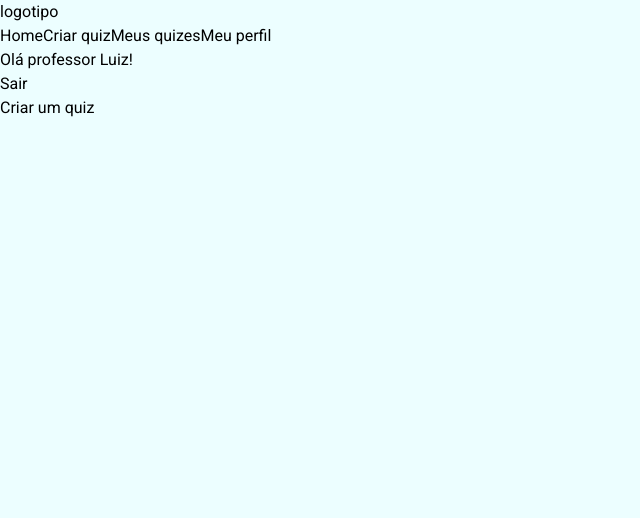
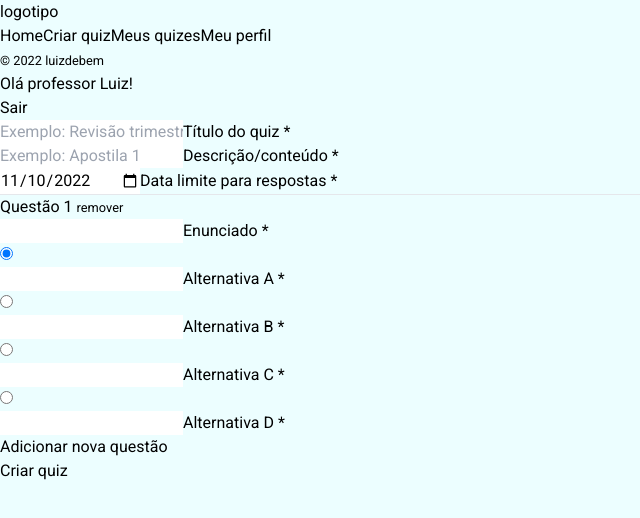
Before and after one commit to luizdebem/revisa-ai-web, a React (Create React App) app: page /create-quiz in a window 1280 px wide. Shown: the top 518 px of the page, without its empty margins (0-640 px from the left). Built offline with nearby package versions, Linux system fonts and the light colour scheme; no server answers; sample sign-in values are in the browser's storage; what @material-tailwind/react would draw is missing.

Commit message:
Create quiz done

```diff
--- a/src/components/SidebarItem.js
+++ b/src/components/SidebarItem.js
@@ -1,5 +1,5 @@
-import React from 'react'
-import { Link, useMatch, useResolvedPath } from 'react-router-dom';
+import React from "react"
+import { Link, useMatch, useResolvedPath } from "react-router-dom";
 
 const SidebarItem = ({ to, children }) => {
   const resolved = useResolvedPath(to);
--- a/src/layouts/BaseLayout.js
+++ b/src/layouts/BaseLayout.js
@@ -1,12 +1,11 @@
 import React from "react"
-import { Link } from "react-router-dom";
 import SidebarItem from "../components/SidebarItem";
 
 const BaseLayout = (props) => {
   const { children } = props;
   return (
     <div className="flex flex-row h-screen">
-      <aside className="w-64 overflow-y-auto py-4 px-3 pb-0 bg-gray-50 rounded">
+      <aside className="flex flex-col w-64 overflow-y-auto py-4 px-3 pb-0 bg-gray-50 rounded">
         <div className="flex flex-col justify-center items-center h-32 border border-black mb-5">
           <label>logotipo</label>
         </div>
@@ -16,18 +15,19 @@ const BaseLayout = (props) => {
           <SidebarItem to="/my-quizzes">Meus quizes</SidebarItem>
           <SidebarItem to="/my-profile">Meu perfil</SidebarItem>
         </ul>
+        <small className="mt-auto self-center">© 2022 luizdebem</small>
       </aside>
 
       <main className="w-full h-full flex flex-col">
-        <header className="border-gray-200 px-5 sm:px-4 flex-none">
+        <header className="border-gray-200 px-5 sm:px-4 flex-none mb-5">
           <div className="container h-16 flex flex-wrap justify-between items-center mx-auto border-b border-black">
             <div>Olá professor Luiz!</div>
             <span>Sair</span>
           </div>
         </header>
 
-        <div className="flex justify-center items-center flex-1">
-          {{ ...children }}
+        <div className="flex flex-1 px-3">
+          {children}
         </div>
       </main>
     </div>
--- a/src/pages/CreateQuiz.js
+++ b/src/pages/CreateQuiz.js
@@ -1,10 +1,128 @@
-import React from 'react'
-import BaseLayout from '../layouts/BaseLayout'
+import { Input, Button } from "@material-tailwind/react";
+import React, { useEffect, useState } from "react";
+import BaseLayout from "../layouts/BaseLayout";
+import { UserService } from "../services/UserService.js";
+import { QuizService } from "../services/QuizService.js";
+import { AxiosError } from "axios";
+import { useNavigate } from "react-router-dom";
 
 const CreateQuiz = () => {
+  const initialQuestions = [
+    {
+      "statement": "",
+      "alternatives": ["", "", "", ""],
+      "correctAnswerIndex": 0,
+      "id": Date.now()
+    }
+  ];
+
+  const navigate = useNavigate();
+
+  const [title, setTitle] = useState("");
+  const [description, setDescription] = useState("");
+  const [expiryDate, setExpiryDate] = useState(new Date().toISOString().split("T")[0]);
+  const [questions, setQuestions] = useState(initialQuestions);
+
+  async function submit(e) {
+    e.preventDefault();
+    const quiz = {
+      title,
+      description,
+      expiryDate,
+      teacherId: UserService.user._id,
+      questions
+    };
+    try {
+      const res = await QuizService.create(quiz);
+      navigate("/my-quizzes");
+    } catch (e) {
+      if (e instanceof AxiosError) {
+        const { error } = e.response.data;
+        alert(error);
+        return;
+      }
+      alert("Ocorreu um erro interno. Entre em contato com o suporte")
+      return;
+    }
+  }
+
+  function addQuestion() {
+    const questionsReference = [...questions];
+    questionsReference.push({
+      "statement": "",
+      "alternatives": ["", "", "", ""],
+      "correctAnswerIndex": 0,
+      "id": Date.now()
+    });
+    setQuestions(questionsReference);
+  }
+
+  function removeQuestion(id) {
+    const questionsReference = [...questions];
+    const filtered = questionsReference.filter((q) => q.id !== id);
+    setQuestions(filtered);
+  }
+
+  function updateQuestion(index, property, value) {
+    const questionsReference = [...questions];
+    questionsReference[index][property] = value;
+    setQuestions(questionsReference);
+  }
+
+  function updateQuestionAlternative(index, alternative, value) {
+    const questionsReference = [...questions];
+    questionsReference[index].alternatives[alternative] = value;
+    setQuestions(questionsReference);
+  }
+
   return (
     <BaseLayout>
-      <h1>Criar um quiz</h1>
+      <form className="flex flex-col w-1/2" onSubmit={submit}>
+        <div className="mb-4">
+          <Input onChange={(e) => { setTitle(e.target.value) }} required size="lg" variant="static" label="Título do quiz" placeholder="Exemplo: Revisão trimestral" type="text" />
+        </div>
+        <div className="mb-6">
+          <Input onChange={(e) => { setDescription(e.target.value) }} required size="lg" variant="static" label="Descrição/conteúdo" placeholder="Exemplo: Apostila 1" type="text" />
+        </div>
+        <div className="mb-4">
+          <Input onChange={(e) => { setExpiryDate(e.target.value); }} required size="lg" variant="outlined" label="Data limite para respostas" type="date" min={new Date().toISOString().split("T")[0]} defaultValue={new Date().toISOString().split("T")[0]} />
+        </div>
+
+        <hr className="my-3" />
+
+        {questions.map((question, index) =>
+          <div key={index}>
+            <label className="mb-2">Questão {index + 1} <small onClick={() => { removeQuestion(question.id); }}>remover</small></label>
+            <div className="mb-4">
+              <Input onChange={(e) => { updateQuestion(index, "statement", e.target.value) }} required size="lg" variant="outlined" label="Enunciado" type="text" />
+            </div>
+            <div className="mb-4 flex flex-row items-center">
+              <input defaultChecked={true} type="radio" name={`correct-${question.id}`} className="mr-2" onChange={(e) => { updateQuestion(index, "correctAnswerIndex", 0) }} />
+              <Input onChange={(e) => { updateQuestionAlternative(index, 0, e.target.value) }} required size="lg" variant="outlined" label="Alternativa A" type="text" />
+            </div>
+            <div className="mb-4 flex flex-row items-center">
+              <input type="radio" name={`correct-${question.id}`} className="mr-2" onChange={(e) => { updateQuestion(index, "correctAnswerIndex", 1) }} />
+              <Input onChange={(e) => { updateQuestionAlternative(index, 1, e.target.value) }} required size="lg" variant="outlined" label="Alternativa B" type="text" />
+
+            </div>
+            <div className="mb-4 flex flex-row items-center">
+              <input type="radio" name={`correct-${question.id}`} className="mr-2" onChange={(e) => { updateQuestion(index, "correctAnswerIndex", 2) }} />
+              <Input onChange={(e) => { updateQuestionAlternative(index, 2, e.target.value) }} required size="lg" variant="outlined" label="Alternativa C" type="text" />
+
+            </div>
+            <div className="mb-4 flex flex-row items-center">
+              <input type="radio" name={`correct-${question.id}`} className="mr-2" onChange={(e) => { updateQuestion(index, "correctAnswerIndex", 3) }} />
+              <Input onChange={(e) => { updateQuestionAlternative(index, 3, e.target.value) }} required size="lg" variant="outlined" label="Alternativa D" type="text" />
+
+            </div>
+            {index + 1 === questions.length ? <Button onClick={addQuestion} className="mb-4 w-full">Adicionar nova questão</Button> : <></>}
+          </div>
+        )}
+
+        {!questions.length ? <Button onClick={addQuestion} className="mb-4 w-full">Adicionar nova questão</Button> : <></>}
+
+        <Button className="mb-4" type="submit">Criar quiz</Button>
+      </form>
     </BaseLayout>
   )
 }
--- a/src/pages/Home.js
+++ b/src/pages/Home.js
@@ -1,5 +1,5 @@
-import React from 'react'
-import BaseLayout from '../layouts/BaseLayout'
+import React from "react"
+import BaseLayout from "../layouts/BaseLayout"
 
 const Home = () => {
   return (
--- a/src/pages/MyProfile.js
+++ b/src/pages/MyProfile.js
@@ -1,5 +1,5 @@
-import React from 'react'
-import BaseLayout from '../layouts/BaseLayout'
+import React from "react"
+import BaseLayout from "../layouts/BaseLayout"
 
 const MyProfile = () => {
   return (
--- a/src/pages/MyQuizzes.js
+++ b/src/pages/MyQuizzes.js
@@ -1,5 +1,5 @@
-import React from 'react'
-import BaseLayout from '../layouts/BaseLayout'
+import React from "react"
+import BaseLayout from "../layouts/BaseLayout"
 
 const MyQuizzes = () => {
   return (
--- /dev/null
+++ b/src/services/QuizService.js
@@ -0,0 +1,9 @@
+import axios from "axios";
+
+export class QuizService {
+  static baseUrl = process.env.REACT_APP_API_URL + "/quiz";
+
+  static create(data) {
+    return axios.post(this.baseUrl, data, { headers: { "x-auth-token": localStorage.getItem("accessToken") } });
+  }
+}
--- a/src/services/UserService.js
+++ b/src/services/UserService.js
@@ -6,4 +6,9 @@ export class UserService {
   static signup(data) {
     return axios.post(this.baseUrl, data);
   }
+
+  static get user() {
+    if (!localStorage.getItem("user")) return null;
+    return JSON.parse(localStorage.getItem("user"));
+  }
 }
```
